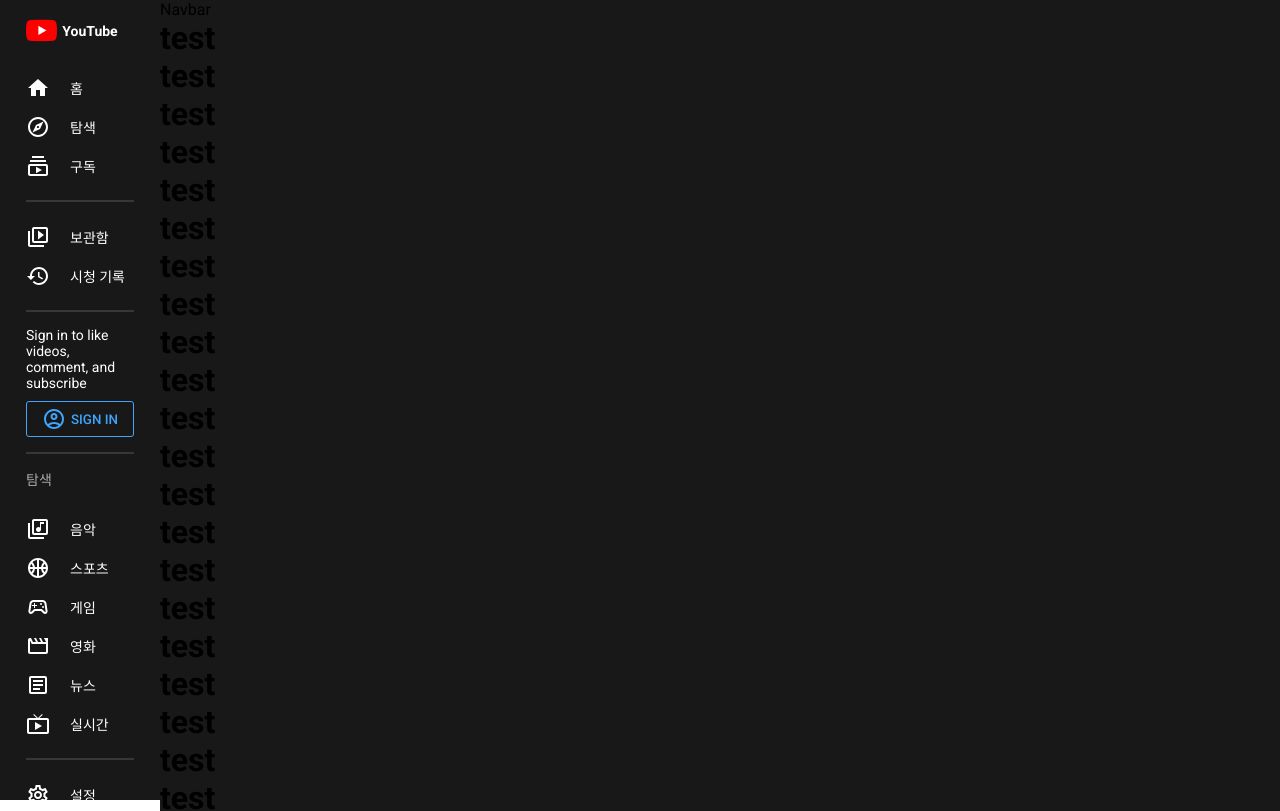
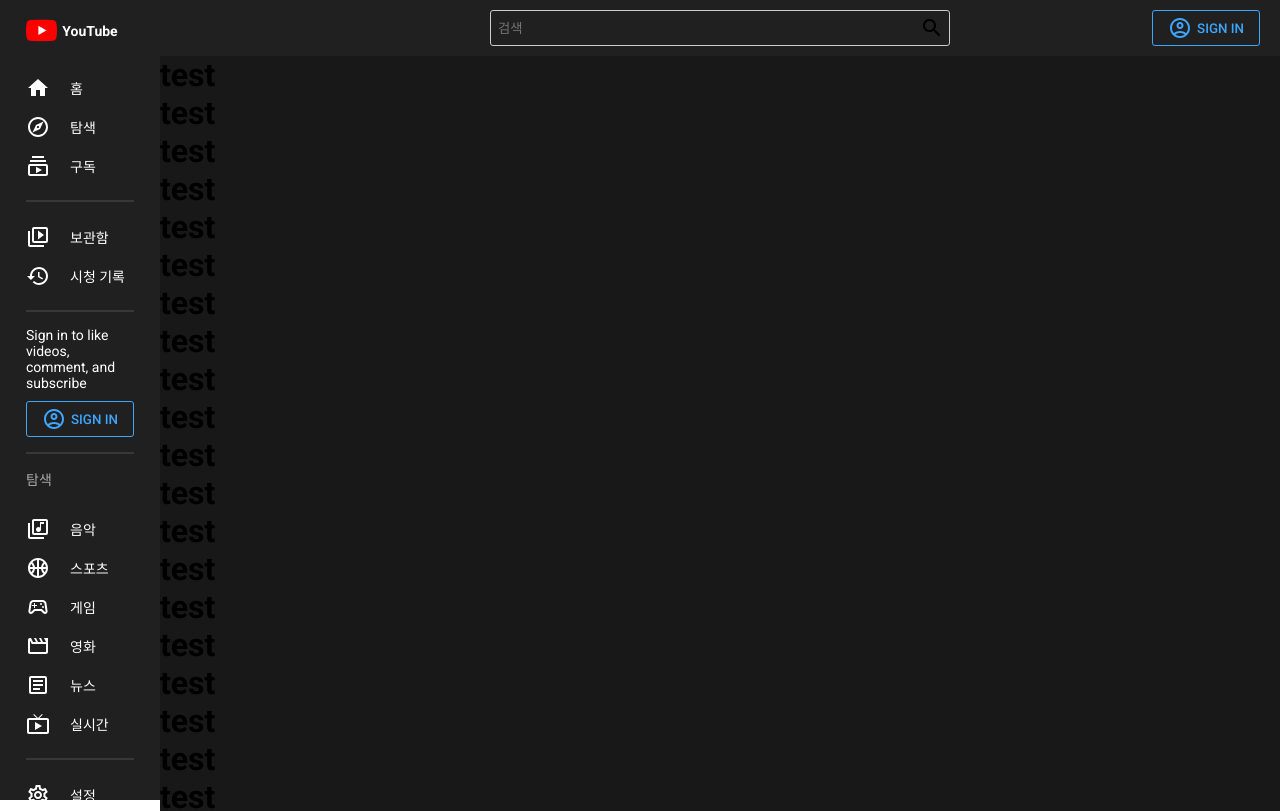
Before and after one commit to amh6281/YouTube, a React (Create React App) app: page / in a window 1280 px wide. Shown: the top 811 px of the page. Built offline with nearby package versions, Linux system fonts and the light colour scheme.

Commit message:
add: Navbar 컴포넌트 추가 2022.07.26
검색창, 로그인 버튼으로 구성된 Navbar 컴포넌트를 추가한다.

```diff
--- a/src/components/Menu.jsx
+++ b/src/components/Menu.jsx
@@ -20,7 +20,7 @@ import SettingsBrightnessOutlinedIcon from "@mui/icons-material/SettingsBrightne
 
 const Container = styled.div`
   flex: 1;
-  background-color: ${({ theme }) => theme.bg};
+  background-color: ${({ theme }) => theme.bgLighter};
   height: 100vh;
   color: ${({ theme }) => theme.text};
   font-size: 14px;
--- a/src/components/Navbar.jsx
+++ b/src/components/Navbar.jsx
@@ -1,7 +1,71 @@
 import React from "react";
+import styled from "styled-components";
+import AccountCircleOutlinedIcon from "@mui/icons-material/AccountCircleOutlined";
+import SearchOutlinedIcon from "@mui/icons-material/SearchOutlined";
+
+const Container = styled.div`
+  position: sticky;
+  top: 0;
+  background-color: ${({ theme }) => theme.bgLighter};
+  height: 56px;
+`;
+
+const Wrapper = styled.div`
+  display: flex;
+  align-items: center;
+  justify-content: flex-end;
+  height: 100%;
+  padding: 0px 20px;
+  position: relative;
+`;
+
+const Search = styled.div`
+  width: 40%;
+  position: absolute;
+  left: 0px;
+  right: 0px;
+  margin: auto;
+  display: flex;
+  align-items: center;
+  justify-content: space-between;
+  padding: 5px;
+  border: 1px solid #ccc;
+  border-radius: 3px;
+`;
+
+const Input = styled.input`
+  border: none;
+  background-color: transparent;
+`;
+
+const Button = styled.button`
+  padding: 5px 15px;
+  background-color: transparent;
+  border: 1px solid #3ea6ff;
+  color: #3ea6ff;
+  border-radius: 3px;
+  font-weight: 500;
+  cursor: pointer;
+  display: flex;
+  align-items: center;
+  gap: 5px;
+`;
 
 const Navbar = () => {
-  return <div>Navbar</div>;
+  return (
+    <Container>
+      <Wrapper>
+        <Search>
+          <Input placeholder="검색" />
+          <SearchOutlinedIcon />
+        </Search>
+        <Button>
+          <AccountCircleOutlinedIcon />
+          SIGN IN
+        </Button>
+      </Wrapper>
+    </Container>
+  );
 };
 
 export default Navbar;
```
